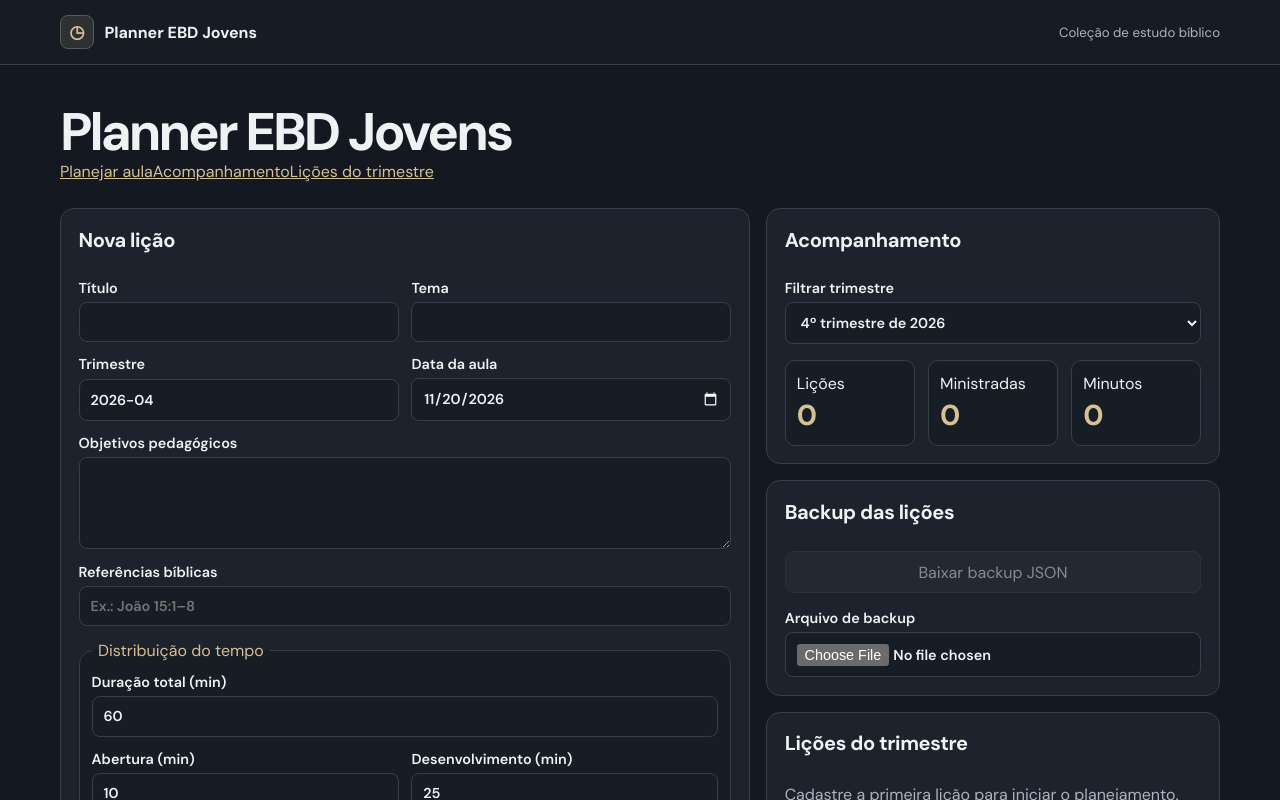
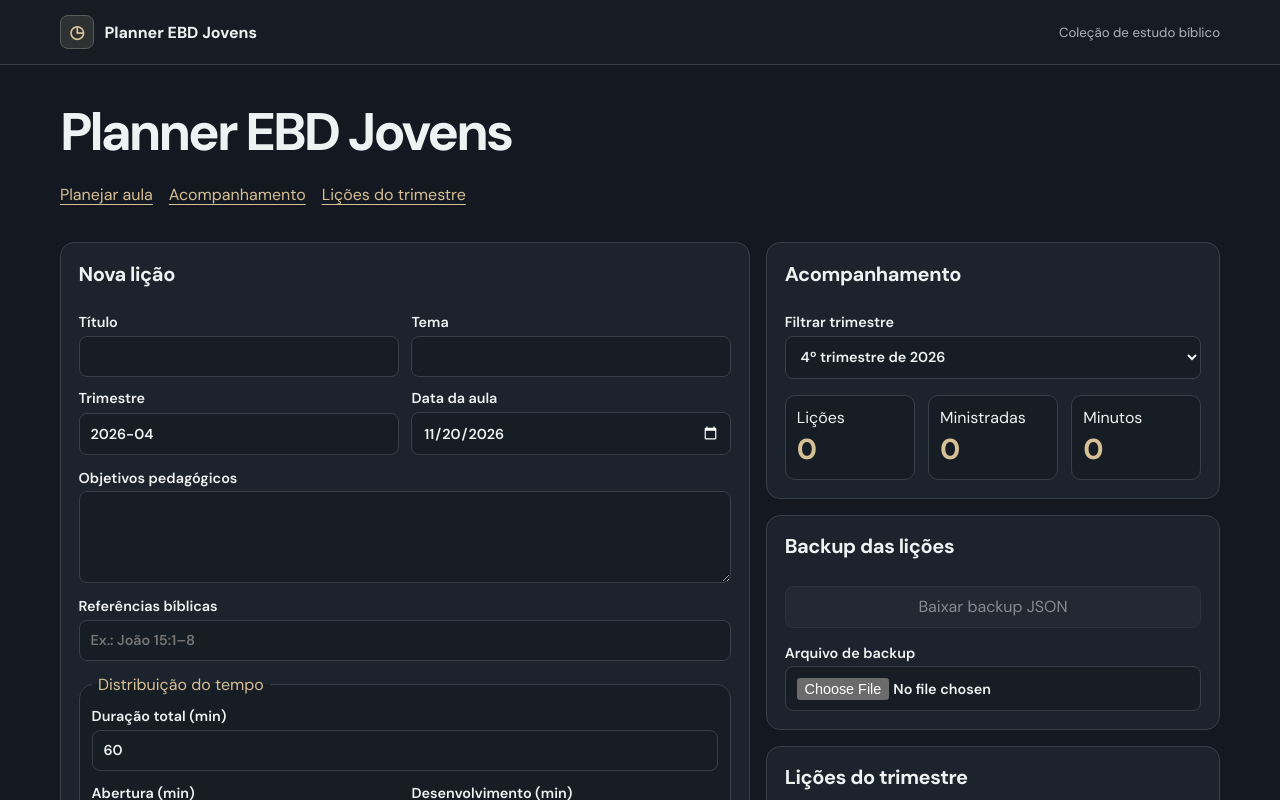
Before and after one commit to juniordev830/ebd-jovens-planner, a React (Vite) app: page / in a window 1280 px wide. Shown: the top 800 px of the page. Built offline with nearby package versions, Linux system fonts and the light colour scheme.

Commit message:
feat: adicionar navegação acessível entre seções

```diff
--- a/src/style.css
+++ b/src/style.css
@@ -33,7 +33,9 @@ h1 { font-size: clamp(2rem, 5vw, 3.3rem); line-height: 1.06; letter-spacing: -.0
 h2 { font-size: 1.25rem; letter-spacing: -.02em; }
 h3 { font-size: 1.07rem; }
 p { line-height: 1.55; overflow-wrap: anywhere; }
-.intro p { color: var(--muted); margin-top: .7rem; font-size: 1rem; }
+.atalhos { display: flex; flex-wrap: wrap; gap: .25rem 1rem; margin-top: .7rem; }
+.atalhos a { display: inline-flex; align-items: center; min-height: 2.75rem; text-underline-offset: .22em; }
+main [tabindex="-1"] { scroll-margin-block-start: 1rem; }
 .panel { background: var(--panel); border: 1px solid var(--line); border-radius: 14px; padding: 1.1rem; min-width: 0; }
 .panel h2, .panel h3 { margin-bottom: .65rem; }
 .stack { display: grid; gap: 1rem; min-width: 0; align-content: start; }
```
